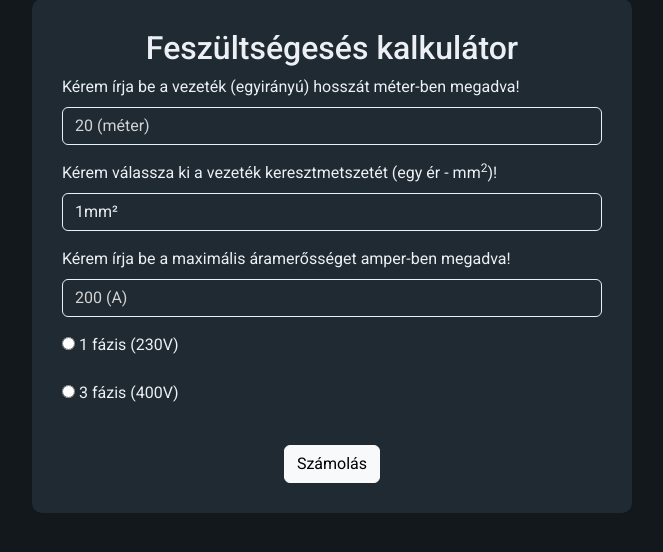
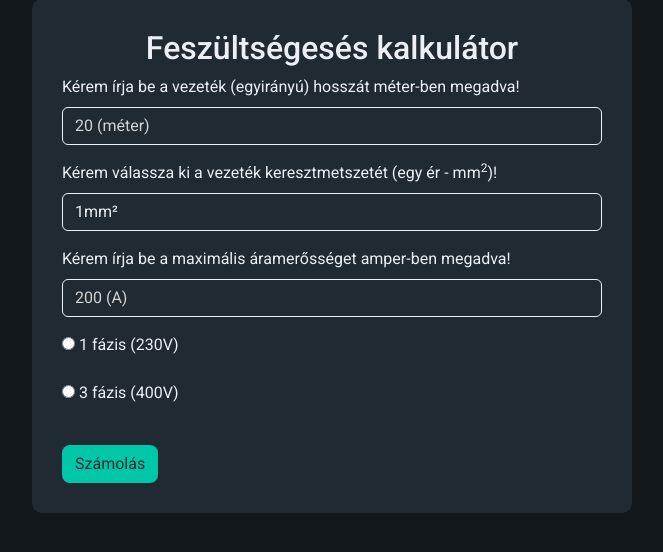
Before and after one commit to halasim2005/vizsgaremek, a PHP site: page /kalkulator.html in a window 1280 px wide. Shown: the part 107-659 px from the top of the page, without its empty margins (308-971 px from the left). Run offline with PHP 8.4, Linux system fonts and the light colour scheme.

Commit message:
kalkulator gomb

```diff
--- a/kalkulator.html
+++ b/kalkulator.html
@@ -73,11 +73,11 @@
             <div class="mb-3" id="hiba">
 
             </div>
-            <div class="text-center">
-                <input type="button" class="btn btn-light" id="szamitas" value="Számolás">
-            </div>
-            <div id="eredmeny">
+            <div>
+                <input type="button" class="btn kalk-button" id="szamitas" value="Számolás">
+                <div id="eredmeny">
 
+                </div>
             </div>
         </form>
     </div>
--- a/style/style.css
+++ b/style/style.css
@@ -67,6 +67,7 @@ body {
 
 #eredmeny{
     font-size: 30px;
+    text-align: right;
 }
 .navbar {
     background-color: #1F2A32;
@@ -81,14 +82,14 @@ body {
     color: #00C7A8 !important;
 }
 
-.regist-button, .login-button, .cart-button{
+.regist-button, .login-button, .cart-button, .kalk-button{
     background-color: #00C7A8;
     color: #1F2A32;
     border-radius: 8px;
     padding: 6px 12px;
 }
 
-.regist-button:hover, .login-button:hover, .cart-button:hover{
+.regist-button:hover, .login-button:hover, .cart-button:hover, .kalk-button:hover{
     background-color: #00B293;
     color: #1F2A32;
 }
```
